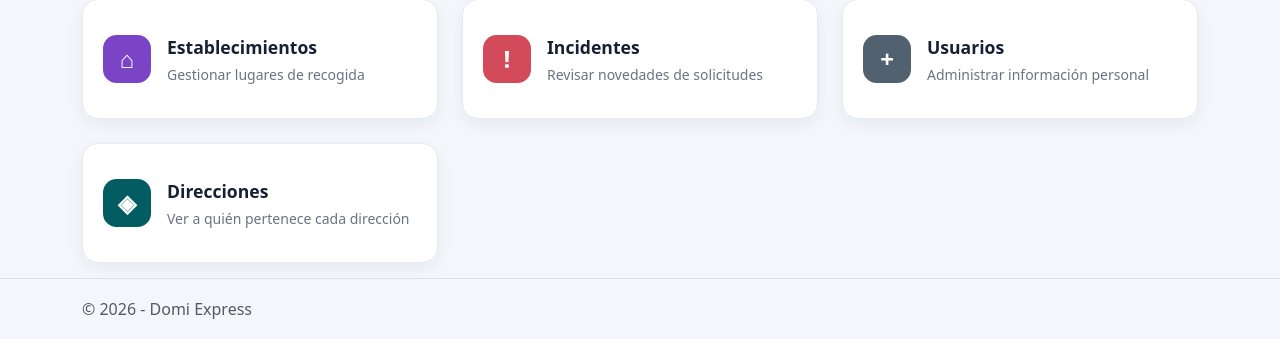
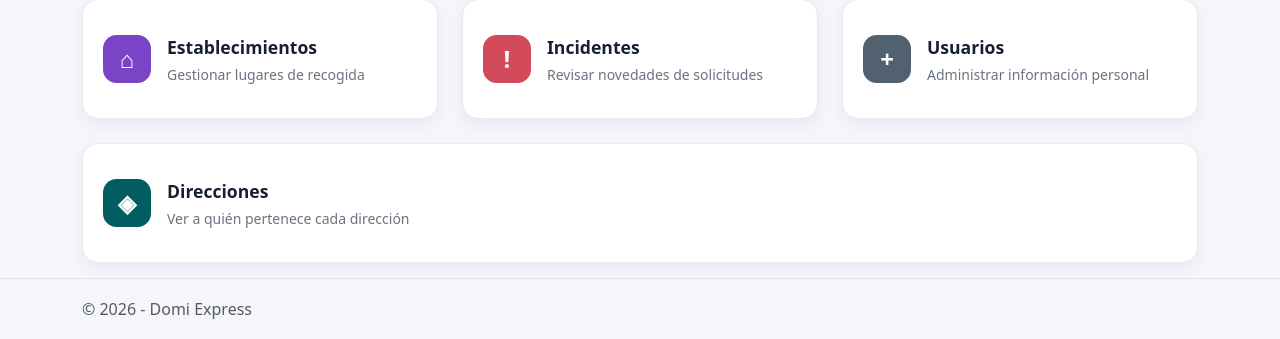
Before and after one commit to mdmcode/Domicilios_BD, an ASP.NET Core app: page / in a window 1280 px wide. Shown: the part 504-843 px from the top of the page. Run offline with ASP.NET Core 8, Linux system fonts and the light colour scheme; style sheets or scripts are compiled from the project's sources; some libraries are stand-ins or nearby versions.

Commit message:
ancho de direcciones modificado

```diff
--- a/DomiciliosApp/Views/Home/Index.cshtml
+++ b/DomiciliosApp/Views/Home/Index.cshtml
@@ -71,7 +71,7 @@
                 </span>
             </a>
         </div>
-        <div class="col-md-6 col-xl-4">
+        <div class="col-12">
             <a class="dashboard-card card-direcciones" asp-controller="Direcciones" asp-action="Index">
                 <span class="dashboard-icon">◈</span>
                 <span>
```
